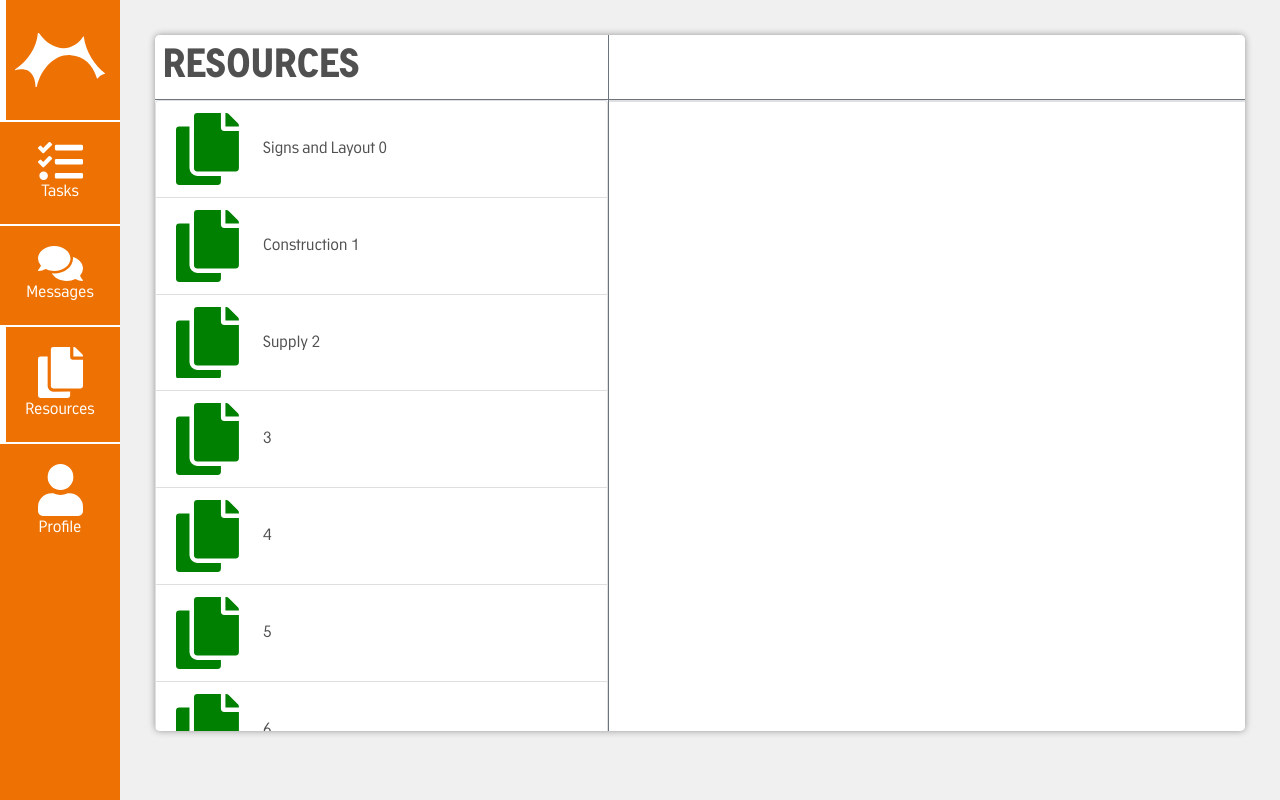
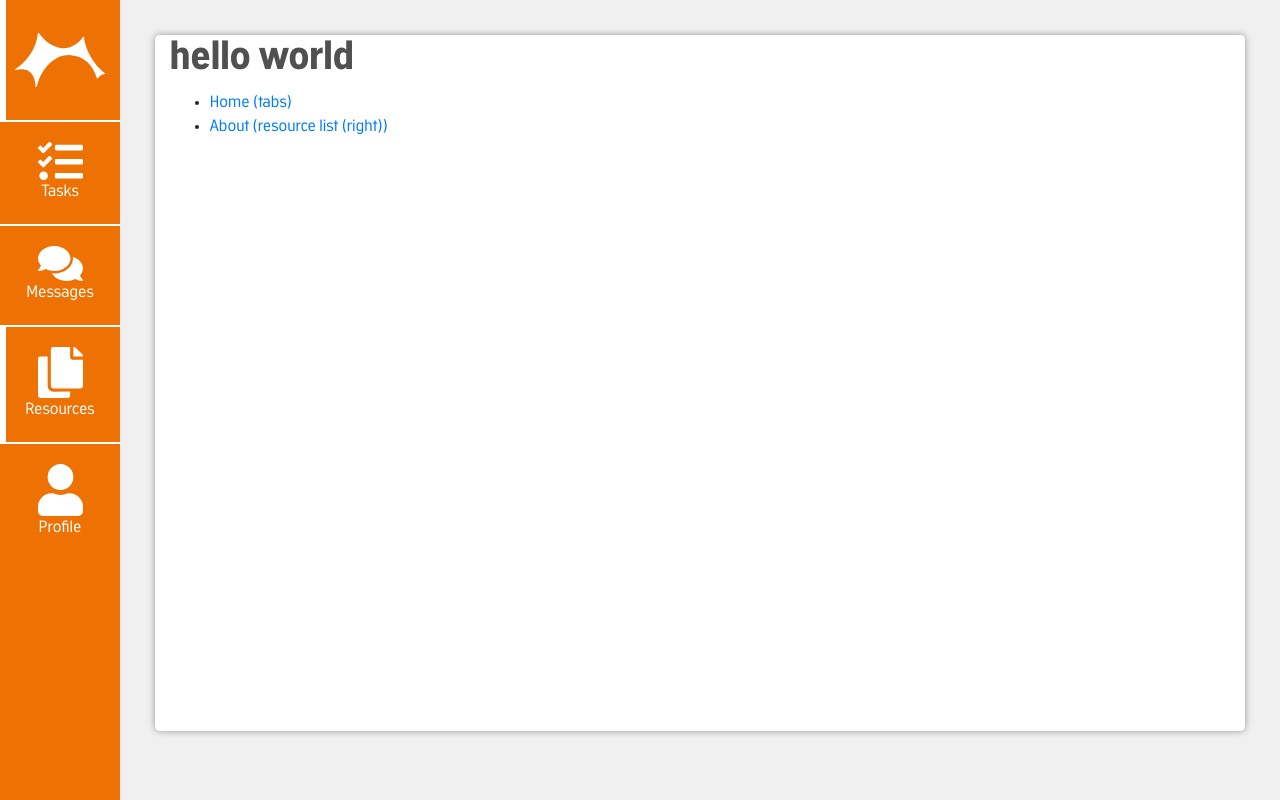
Before and after one commit to hjaltedaniel/RoskildeTasks, a Vue app in the folder client/: page /#/resources in a window 1280 px wide. Built offline with nearby package versions, Linux system fonts and the light colour scheme.

Commit message:
Fix: rewriting routing

```diff
--- a/client/src/components/ResourceTabs/ResourceTabs.html
+++ b/client/src/components/ResourceTabs/ResourceTabs.html
@@ -4,19 +4,7 @@
       <div id="left-col" class="col-md-5  border-right border-secondary px-0">
         <h1 class="text-uppercase border-bottom border-secondary mb-0 p-2">Resources</h1>
         <ul class="list-group">
-          <router-link
-          :to="/resources/ + tab.name"
-          class="list-group-item"
-          v-for="(tab, index) in tabs"
-          :key="tab.id"
-          >
-          <div class="d-flex flex-row">
-              <svg xmlns="http://www.w3.org/2000/svg" width="62.908" height="71.895" viewBox="0 0 62.908 71.895">
-                <path v-bind:fill="iconColor" class="a" d="M44.934,62.908v5.617a3.37,3.37,0,0,1-3.37,3.37H3.37A3.37,3.37,0,0,1,0,68.525V16.85a3.37,3.37,0,0,1,3.37-3.37H13.48V55.045a7.872,7.872,0,0,0,7.864,7.864Zm0-48.3V0H21.344a3.37,3.37,0,0,0-3.37,3.37V55.045a3.37,3.37,0,0,0,3.37,3.37H59.538a3.37,3.37,0,0,0,3.37-3.37V17.974H48.3A3.38,3.38,0,0,1,44.934,14.6Zm16.987-4.357L52.662.987A3.37,3.37,0,0,0,50.279,0h-.851V13.48h13.48V12.63a3.37,3.37,0,0,0-.987-2.383Z"/>
-              </svg>
-              <p class="ml-4 my-0 align-self-center">{{ tab.name }} {{ index }}</p>
-            </div>
-          </router-link>
+
 <!--             <li class="list-group-item" v-for="tab in tabs" :class="{'activeTab': tab.isActive}">
               <a :href="tab.href" @click="selectTab(tab)">
                   <div class="d-flex flex-row">
--- a/client/src/router/index.js
+++ b/client/src/router/index.js
@@ -6,7 +6,6 @@ import TaskDetails from '../views/TaskDetails';
 import Messages from '../views/Messages';
 import Profile from '../views/Profile';
 import Resources from '../views/Resources';
-import ResourceTabs from '../components/ResourceTabs';
 
 Vue.use(VueRouter);
 
@@ -37,11 +36,6 @@ const routes = [
 		component: Resources,
 	},
 	{
-		path: '/resources/:id',
-		name: 'resources-category',
-		component: ResourceTabs,
-	},
-	{
 		path: '/profile',
 		name: 'Profile',
 		component: Profile,
--- a/client/src/views/Resources/Resources.html
+++ b/client/src/views/Resources/Resources.html
@@ -1,8 +1,21 @@
 <section class="resources">
   <div class="container-fluid">
-
+    <h1>hello world</h1>
+    <ul>
+      <li>
+        <router-link to="/">
+        Home (tabs)
+        </router-link>
+      </li>
+      <li>
+        <router-link to="/profile">
+        About (resource list (right))
+        </router-link>
+      </li>
+    </ul>
+    <router-view name="resources"></router-view>
     <!-- Render categories dynamically-->
-    <Tabs >
+<!--     <Tabs >
       <ResourcesList v-for="(category, index) in categories" :key="index" :name="category.title">
         <ul class="list-group">
           <li class="list-group-item" v-for="(file, index) in category.info"  :key="index">
@@ -17,21 +30,14 @@
                   <p class="align-self-center my-0"> {{ file.type }} </p>
               </div>
               <div class="col-md-4 d-flex justify-content-end">
-                <!--  <p class="align-self-center my-0"> {{ file.filePath }} </p> -->
+                 <p class="align-self-center my-0"> {{ file.filePath }} </p>
                   <button class="btn btn-warning resources__button border-0">Download</button>
               </div>
             </div>
           </li>
         </ul>
-
       </ResourcesList>
-<!--       <ResourcesList name="Construction">
-        <p>Content of Construction</p>
-      </ResourcesList>
-      <ResourcesList name="Supplies">
-        <p>Content of Supplies</p>
-      </ResourcesList> -->
-    </Tabs>
+    </Tabs> -->
 
   </div>
 </section>
```
